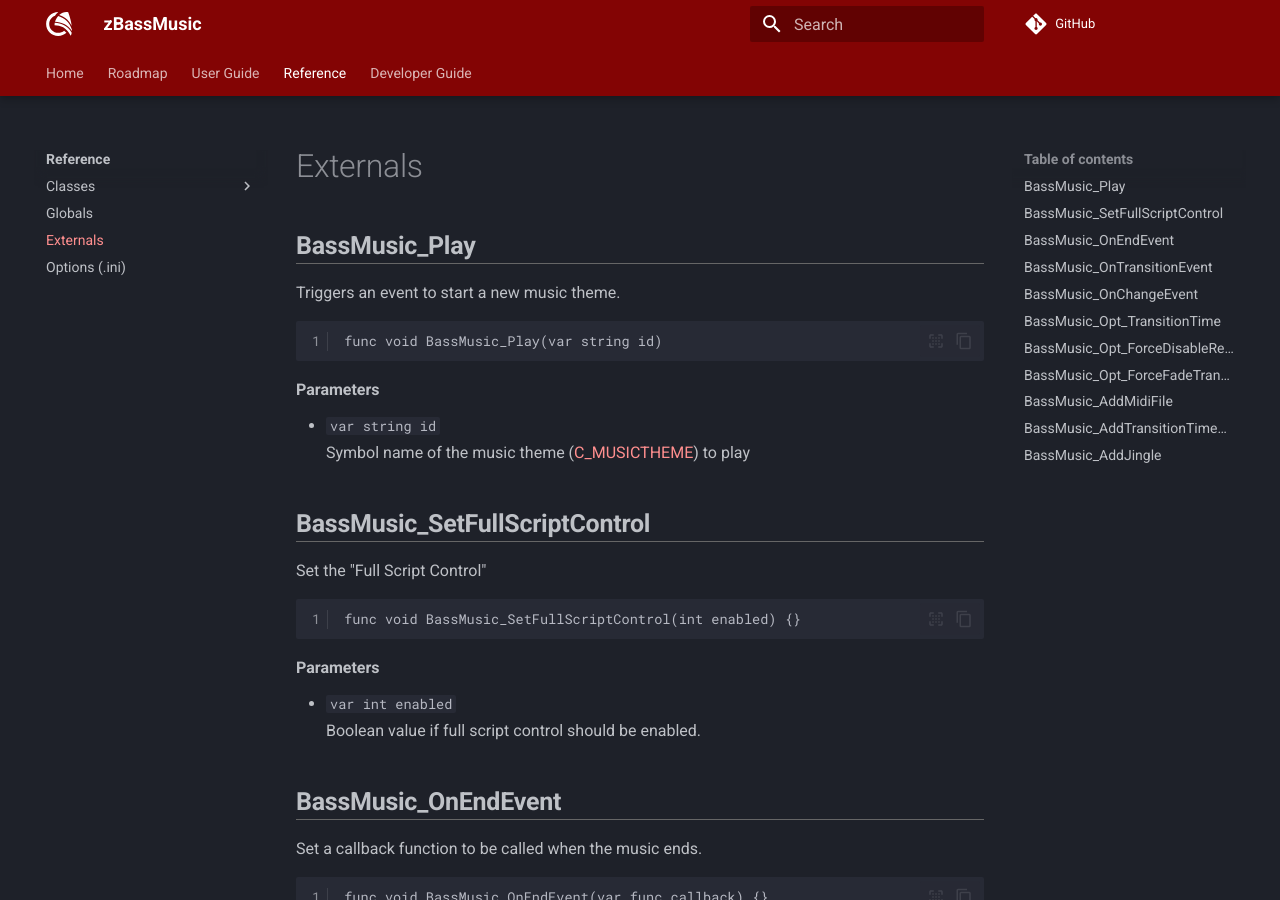
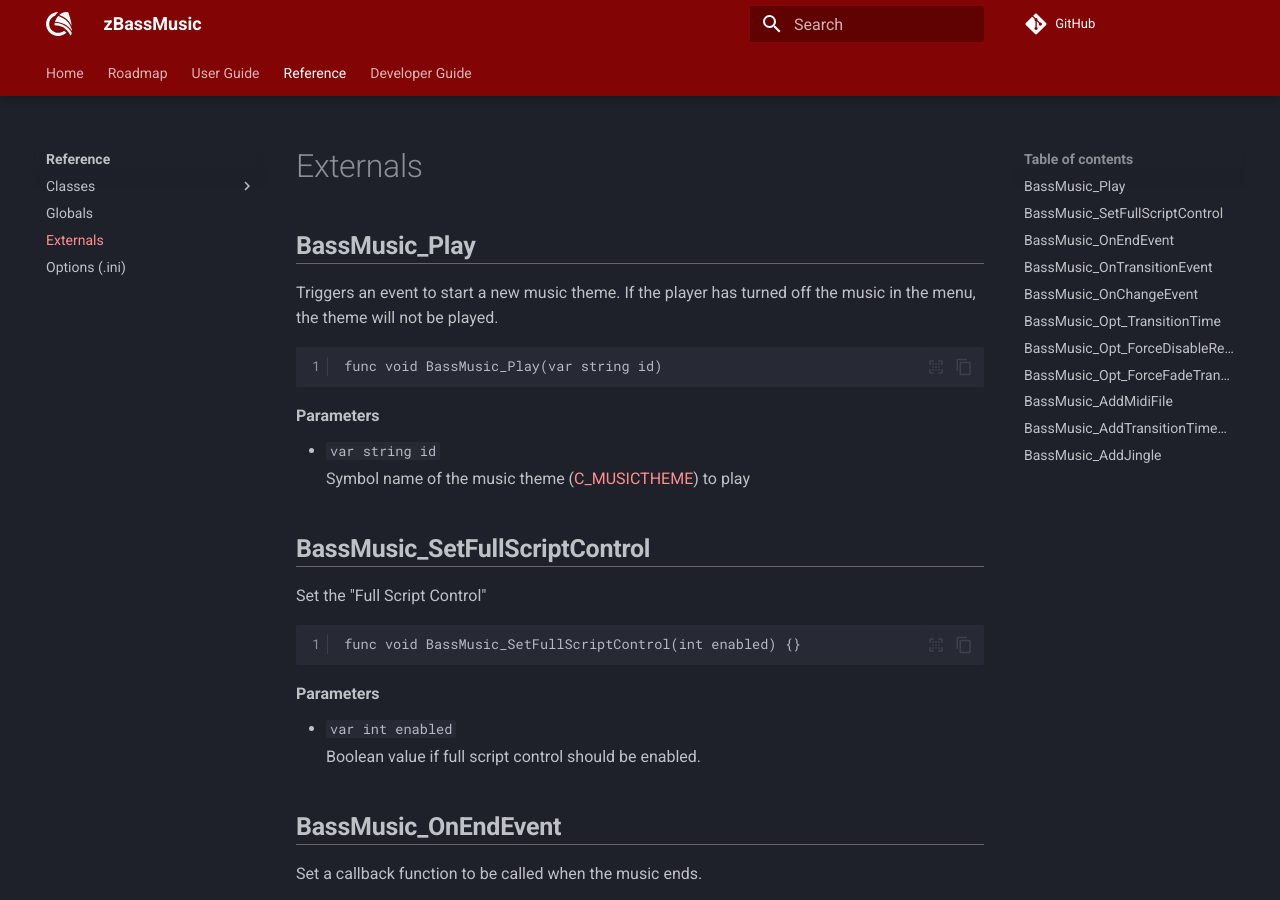
Before and after one commit to Silver-Ore-Team/zBassMusic, an MkDocs documentation site: the page built from docs/docs/reference/externals/index.md, in a window 1280 px wide and 900 px high. Built offline with MkDocs 1.6.1 and Material for MkDocs 9.7.7, drawn with Linux system fonts in a browser that asks for light colours; comment, search, counter and statistics services are not loaded.

Commit message:
Bugfix: don't play theme if music off
Otherwise, it causes Access Violation error.

````diff
--- a/docs/docs/reference/externals/index.md
+++ b/docs/docs/reference/externals/index.md
@@ -4,7 +4,7 @@
 
 ## <a href="#bassmusic_play">BassMusic_Play</a>
 
-Triggers an event to start a new music theme.
+Triggers an event to start a new music theme. If the player has turned off the music in the menu, the theme will not be played.
 
 ```dae
 func void BassMusic_Play(var string id)
````
Also changed, not shown: 1 other file.
